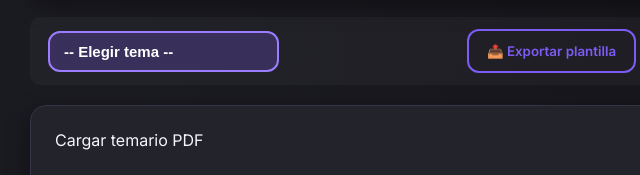
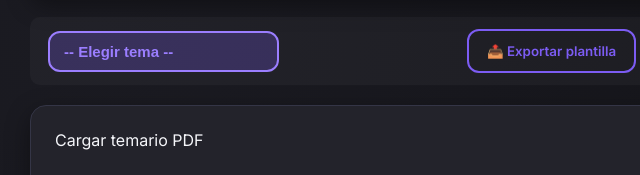
Before and after one commit to moimenta84/QuizDaw, a plain HTML site: page index.html in a window 1280 px wide. In both pictures the pointer is over the element 323 px from the left and 266 px from the top of the page. Shown: the part 215-390 px from the top of the page, 160-800 px from the left. Drawn offline with Linux system fonts and the light colour scheme; a script that the page names is missing.

Commit message:
integrar amster

```diff
--- a/assets/styles.css
+++ b/assets/styles.css
@@ -164,14 +164,14 @@ button {
     font-weight: 600;
     font-size: 15px;
     cursor: pointer;
-    transition: all 0.3s ease;
+
     min-width: 220px;
 }
 
 .select-curso:hover {
     background: rgba(124, 92, 243, 0.25);
     border-color: #9b7eff;
-    color: #fff;
+    color: #9b7eff;
 }
 
 .select-curso:focus {
```
